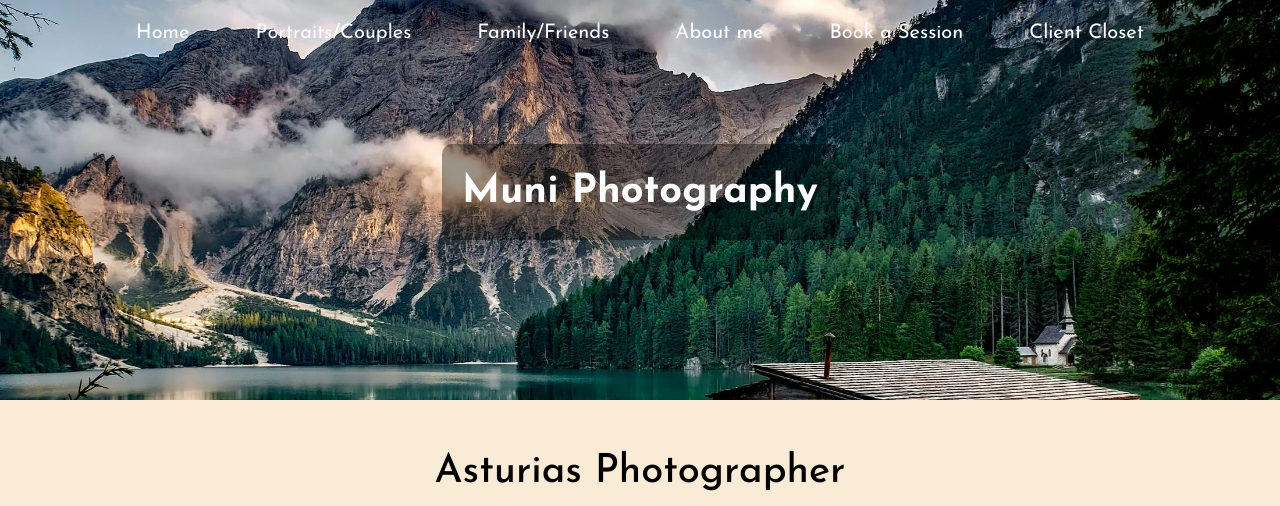
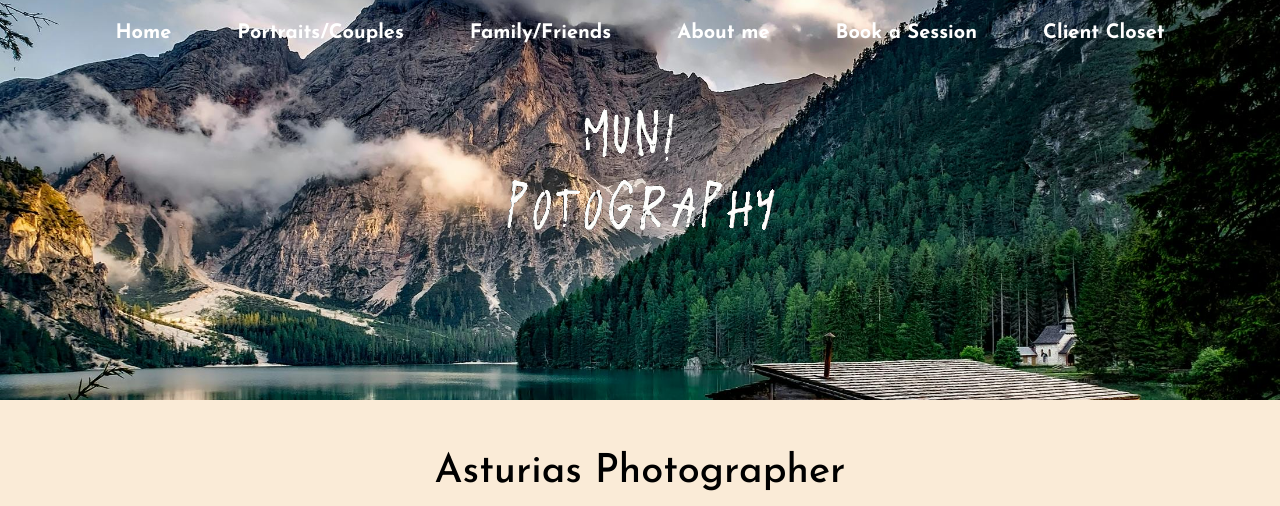
Before and after one commit to Luiso-o/Muni_portfolio, a website: page index.html in a window 1280 px wide. Shown: the top 506 px of the page. Drawn offline with Linux system fonts and the light colour scheme.

Commit message:
actualizacion 3

```diff
--- a/index.html
+++ b/index.html
@@ -5,7 +5,7 @@
   <meta charset="UTF-8">
   <meta name="viewport" content="width=device-width, initial-scale=1.0">
   <title>muniphotography</title>
-  <link rel="stylesheet" href="https://cdnjs.cloudflare.com/ajax/libs/font-awesome/5.15.3/css/all.min.css">
+  <script src="https://kit.fontawesome.com/038b51b015.js" crossorigin="anonymous"></script>
   <link rel="stylesheet" href="styles.css">
   <link rel="shortcut icon" href="https://cdn-icons-png.flaticon.com/128/1190/1190631.png" type="image/x-icon">
 </head>
@@ -47,7 +47,7 @@
   </section>
 
   <section class="inicio">
-    <p>Muni Photography </p>
+    <img src="images/presentation.gif" alt="Descripción del GIF">
   </section>
 
   <div class="container justify-content-center mt-5">
@@ -76,7 +76,7 @@
     <div class="container text-center mt-4 justify-content-start">
       <div id="contenedorImagenes3" class="contenedor-imagenes"></div>
       <div class="descripcion">
-        <p>Sesiones para familias y grupos</p>
+        <p>Sesiones para familias y grupos de ratitas</p>
       </div>
     </div>
   </section>
@@ -116,6 +116,7 @@
   <script src="js/portfolio.js"></script>
   <script src="js/header.js"></script>
   <script src="js/footer.js"></script>
+  <script src="js/inicio.js"></script>
 
 </body>
 
--- /dev/null
+++ b/js/inicio.js
@@ -0,0 +1,19 @@
+window.addEventListener('scroll', function() {
+    var scrollPosition = window.scrollY || document.documentElement.scrollTop;
+    var inicioSection = document.querySelector('.inicio');
+    var portfolioSection = document.querySelector('.portfolio');
+
+    var changeStart = 450;
+    var changeEnd = 800;
+
+    if (scrollPosition > changeStart) {
+      var opacity = Math.min(1, (scrollPosition - changeStart) / (changeEnd - changeStart));
+      portfolioSection.style.backgroundColor = `rgba(250, 235, 215, ${opacity})`; // Cambia el color con opacidad variable
+
+      var inicioOpacity = 1 - opacity;
+      inicioSection.style.opacity = inicioOpacity;
+    } else {
+      portfolioSection.style.backgroundColor = 'transparent';
+      inicioSection.style.opacity = 1;
+    }
+  });
--- a/scss/_header.scss
+++ b/scss/_header.scss
@@ -1,4 +1,4 @@
-$hover-border-color: $white;
+$text-color: rgb(255, 255, 255);
 
 .encabezado {
   background: rgba(0, 0, 0, 0.187);
@@ -31,13 +31,48 @@ $hover-border-color: $white;
 }
 
 .nav-link {
-  color: $white;
+  position: relative;
+  color: $text-color;
+  font-weight: bold;
   text-decoration: none;
   padding: 10px 15px;
-  transition: color 0.3s ease, text-shadow 0.3s ease;
+  display: inline-block;
 
   &:hover {
-    color: $white;
-    text-shadow: 2px 2px 4px rgba(0, 0, 0, 0.5);
+    color: $text-color;
+    text-shadow: 2px 2px 4px rgba(0, 0, 0, 0.664);
+
+    &::after {
+      content: '';
+      position: absolute;
+      bottom: 0;
+      left: 0;
+      width: 100%;
+      height: 2px;
+      background-color: $text-color;
+      animation: underlineAnimation 0.3s ease forwards;
+    }
+  }
+
+  &::after {
+    content: '';
+    position: absolute;
+    bottom: 0;
+    left: 50%;
+    width: 0;
+    height: 2px;
+    background-color: $text-color;
+    transition: all 0.3s ease;
   }
 }
+
+@keyframes underlineAnimation {
+  from {
+    left: 50%;
+    width: 0;
+  }
+  to {
+    left: 0;
+    width: 100%;
+  }
+}
--- a/scss/_inicio.scss
+++ b/scss/_inicio.scss
@@ -1,4 +1,7 @@
 .inicio {
+    position: sticky;
+    top: 0;
+    z-index: 0;
     background: url("/images/fondo.jpg") no-repeat center center;
     background-size: cover;
     color: #ffffff;
@@ -12,10 +15,7 @@
     align-items: center;
   }
 
-  .inicio p {
-    max-width: 600px;
-    line-height: 1.4;
-    padding: 20px;
-    background-color: rgba(0, 0, 0, 0.393);
-    border-radius: 10px;
+  .inicio img {
+    max-width: 100%;
+    max-height: 90%;
   }
--- a/scss/_portfolio.scss
+++ b/scss/_portfolio.scss
@@ -1,3 +1,9 @@
+.portfolio{
+  position: relative;
+  z-index: 1;
+  background: antiquewhite;
+}
+
 .container {
     display: flex;
     justify-content: center;
```
Also changed, not shown: html/about.html (+4 -4 lines), images/presentation.gif (added), styles.css, 1 other file.
